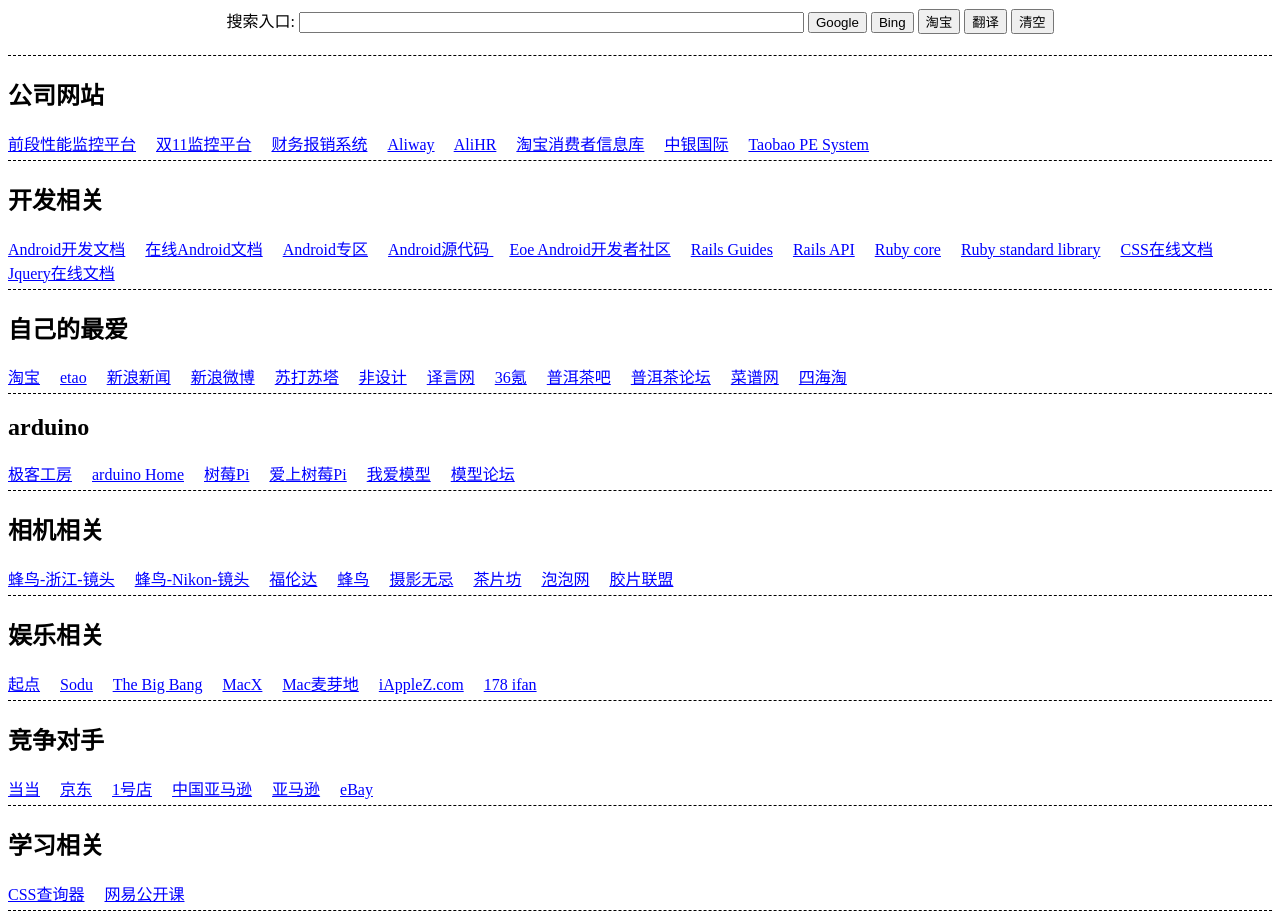
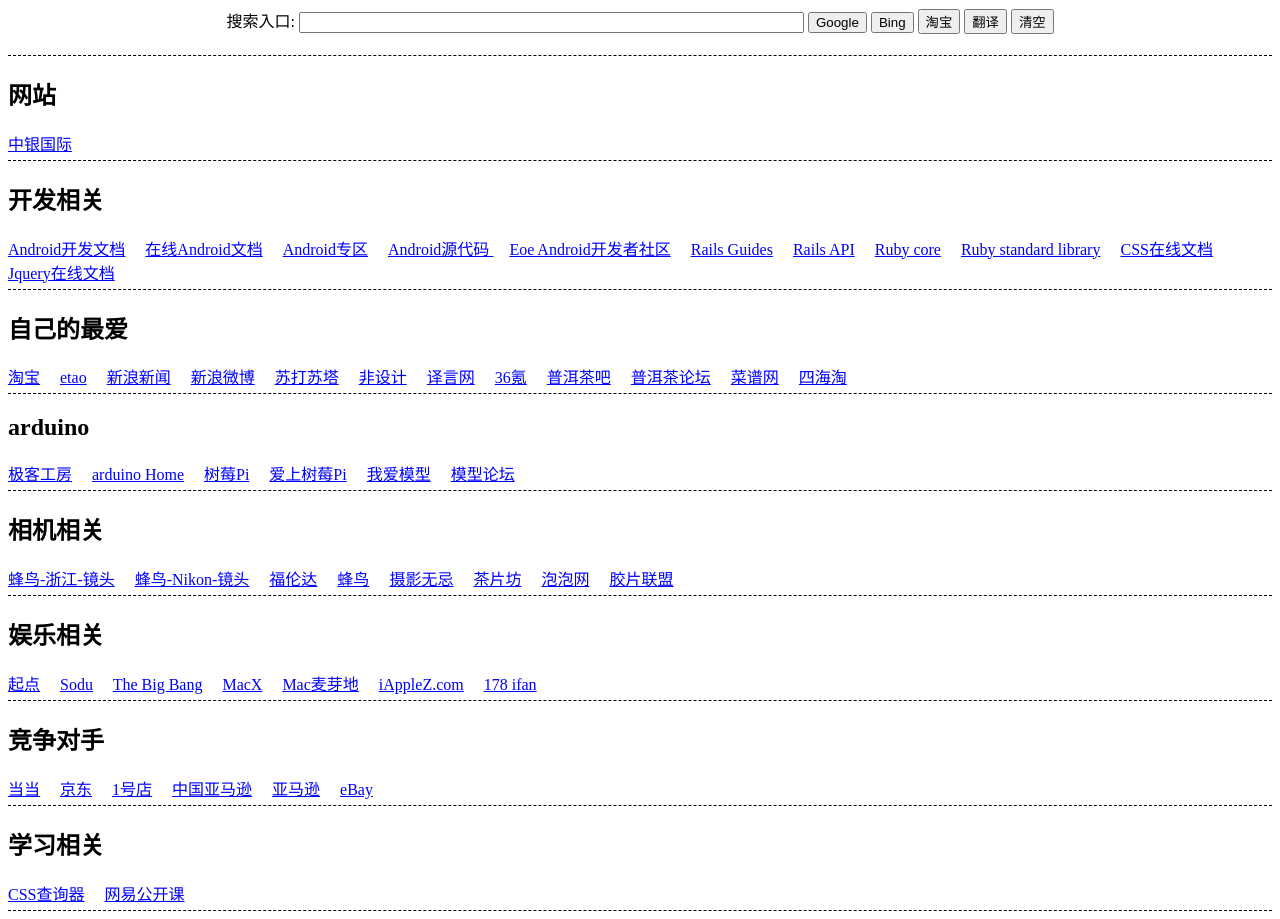
Before and after one commit to jlinux/blog, a plain HTML site: page others/a.html in a window 1280 px wide. Drawn offline with Linux system fonts and the light colour scheme.

Commit message:
Update a.html

```diff
--- a/others/a.html
+++ b/others/a.html
@@ -63,18 +63,9 @@
 </div>
 
 <div>
-<h2>公司网站</h2>
-<a href="http://speed.taobao.com:9999/speed/perf/page/shop.jsp?ticket=1c85a6d4-8787-4397-adf3-5345412c0fa0" target="_blank">前段性能监控平台</a>
-<a href="http://monitor.taobao.com/monitorportal/main/dacu/trade.htm" target="_blank">双11监控平台</a>
-<a href="https://baoxiao.alibabacorp.com/APPS/TES/Index.aspx" target="_blank">财务报销系统</a>
-<a href="https://www.aliway.com/" target="_blank">Aliway</a>
-<a href="https://alihr.alibaba.com:4430/" target="_blank">AliHR</a>
-<a href="http://tcif.taobao.com/" target="_blank">淘宝消费者信息库</a>
-<!--
-<a href='https://flow.cn.alibaba-inc.com/law/lawNew.nsf/0/533EEA307FA6B53748257A4E00203905?openDocument'>法务支持中心</a>
--->
+<h2>网站</h2>
+
 <a href="http://www.bocionline.com/" target="_blank">中银国际</a>
-<a href="http://pesystem.taobao.org:9999/app/tradeplatform/" target="_blank">Taobao PE System</a>
 </div>
 <div>
 <h2>开发相关</h2>
```
